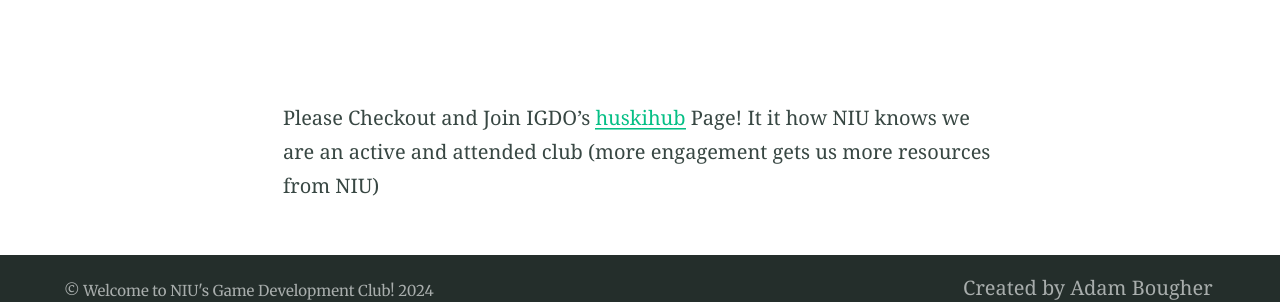
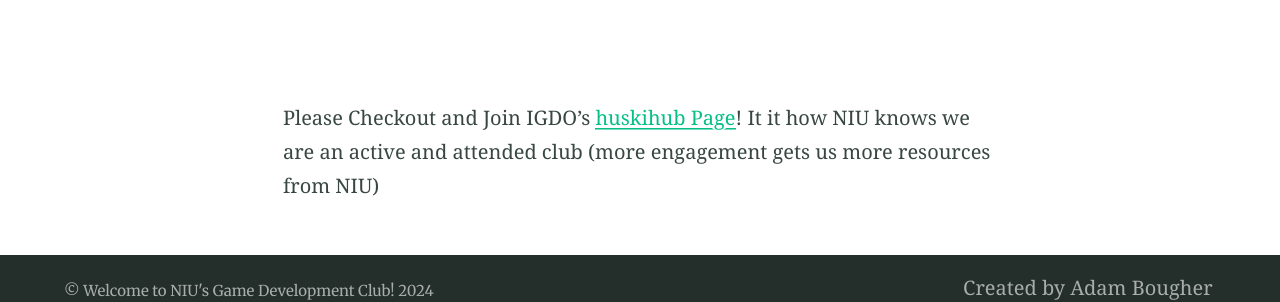
Before and after one commit to AdamBougher/alembic-IGDO, a Jekyll site: the page built from index.md, in a window 1280 px wide and 900 px high, scrolled down 2273 px. Shown: the part 577-879 px from the top of the window. Built offline with Jekyll 4.4.1, drawn with Linux system fonts in a browser that asks for light colours; part of the change alters nothing that is shown.

```diff
--- a/index.md
+++ b/index.md
@@ -112,7 +112,7 @@ The below schedule is subject to change, this should be used to get an idea of w
 <br/>
 <br/>
 
-Please Checkout and Join IGDO's [huskihub](https://huskiehub.niu.edu/feeds?type=club&type_id=35731&tab=home) Page! It it how NIU knows we are an active and attended club (more engagement gets us more resources from NIU)
+Please Checkout and Join IGDO's <a href="https://huskiehub.niu.edu/feeds?type=club&type_id=35731&tab=home" target="_blank">huskihub Page</a>! It it how NIU knows we are an active and attended club (more engagement gets us more resources from NIU)
 
 <style>
   table{
```
